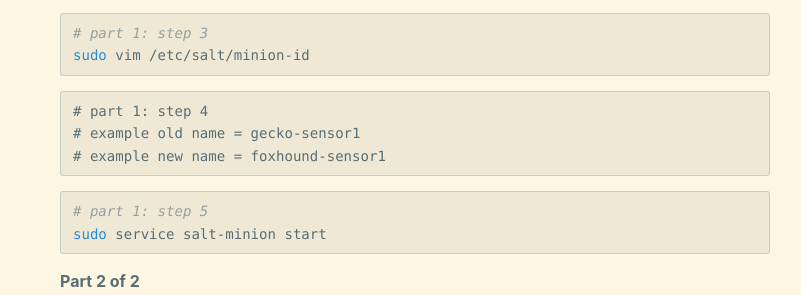
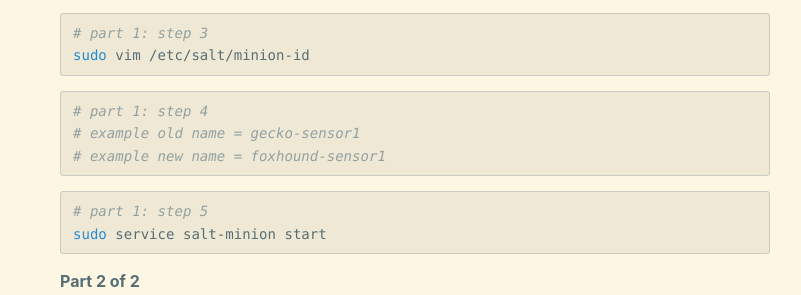
Before and after one commit to cyberphor/blog, a Jekyll site: the page built from _posts/2020-06-20-security-onion-16-tuning.md, in a window 1280 px wide and 900 px high, scrolled down 2366 px. Shown: the part 157-452 px from the top of the window, without its empty margins (240-1041 px from the left). Built offline with Jekyll 4.4.1, drawn with Linux system fonts in a browser that asks for light colours.

Commit message:
Update 2020-06-20-security-onion-16-tuning.md

````diff
--- a/_posts/2020-06-20-security-onion-16-tuning.md
+++ b/_posts/2020-06-20-security-onion-16-tuning.md
@@ -70,7 +70,6 @@ sudo so-rule-update
 sudo vim /var/ossec/rules/local_rules.xml
 ```
 ```xml
-<!-- Added by Victor on 25 JUN 2020 -->
 <rule id="100777" level="0">
   <if_sid>5706, 5710, 5712</if_sid>
     <srcip>192.168.1.23</srcip>
@@ -114,7 +113,7 @@ sudo service salt-minion stop
 # part 1: step 3
 sudo vim /etc/salt/minion-id
 ```
-```
+```bash
 # part 1: step 4
 # example old name = gecko-sensor1
 # example new name = foxhound-sensor1
````
